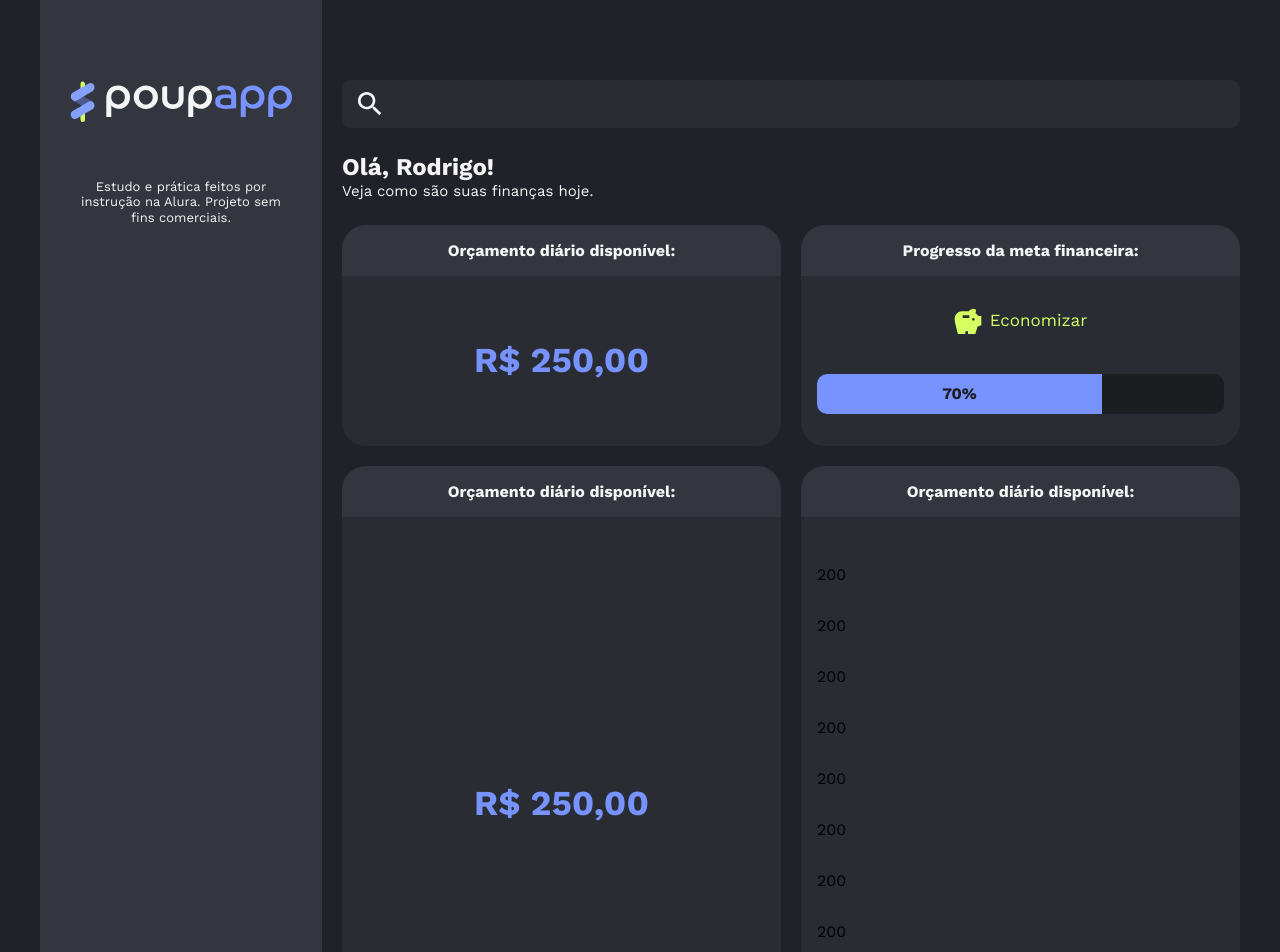
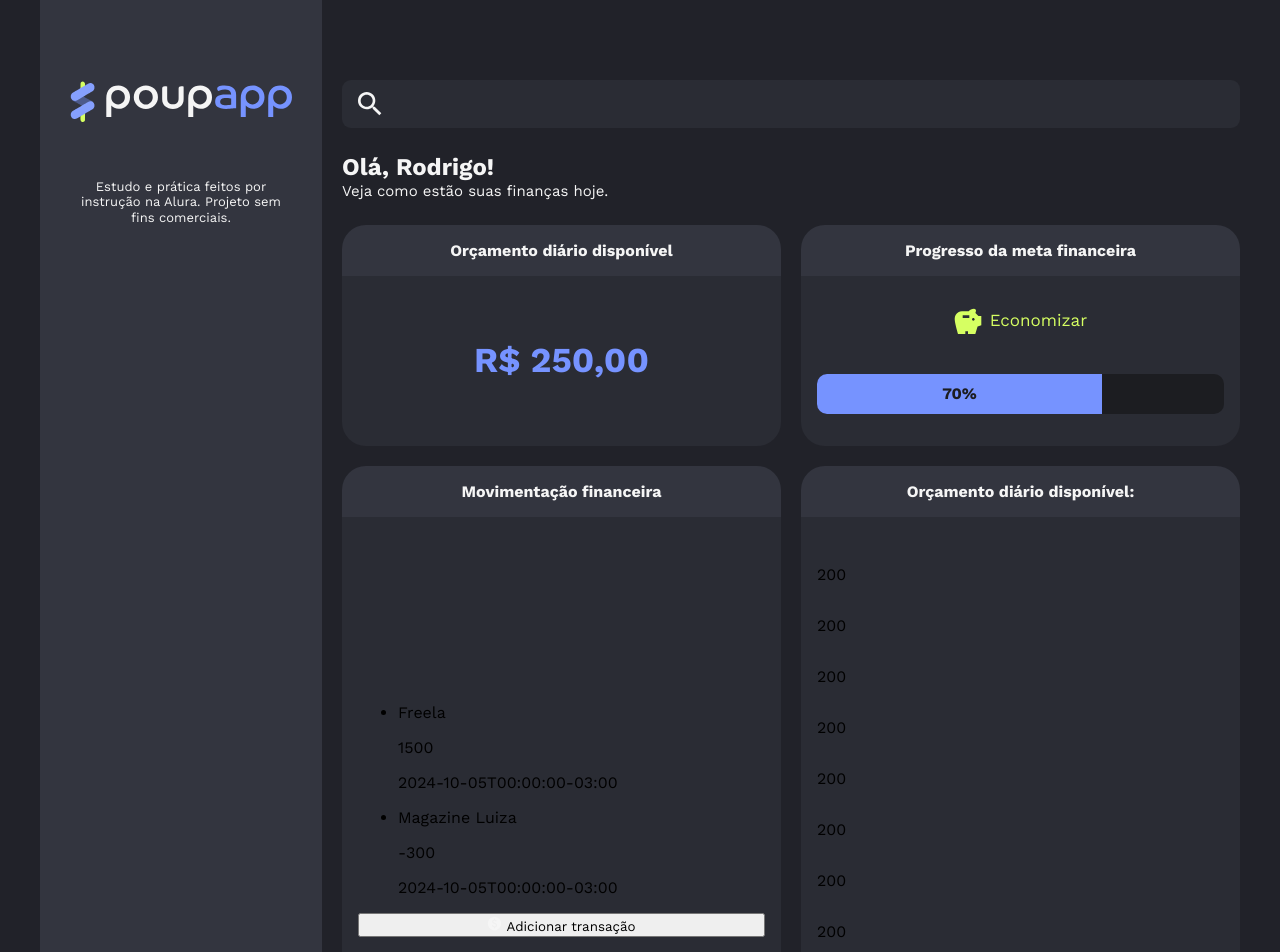
Before and after one commit to rodrigobispo/poupapp-cssmodules, a React (Vite) app: page / in a window 1280 px wide. Shown: the top 952 px of the page. Built offline with nearby package versions, Linux system fonts and the light colour scheme.

Commit message:
feat: estrutura de card movimentacao financeira; ajustes ortografia.

```diff
--- a/src/App.jsx
+++ b/src/App.jsx
@@ -7,6 +7,7 @@ import Card from './components/Card'
 import { DailyBudget } from './components/DailyBudget/index';
 import { SavingStatus } from './components/SavingsStatus'
 import styles from './app.module.css'
+import { Transactions } from './components/Transactions'
 
 function App() {
 
@@ -21,13 +22,13 @@ function App() {
               Olá, Rodrigo!
             </Typography>
             <Typography variant='body'>
-              Veja como são suas finanças hoje.
+              Veja como estão suas finanças hoje.
             </Typography>
           </div>
           <section className={styles.grid}>
             <Card>
               <Card.Header>
-                Orçamento diário disponível:
+                Orçamento diário disponível
               </Card.Header>
               <Card.Body>
                 <DailyBudget value={250} />
@@ -35,7 +36,7 @@ function App() {
             </Card>
             <Card>
               <Card.Header>
-                Progresso da meta financeira:
+                Progresso da meta financeira
               </Card.Header>
               <Card.Body>
                 <SavingStatus percent={70} />
@@ -43,10 +44,10 @@ function App() {
             </Card>
             <Card>
               <Card.Header>
-                Orçamento diário disponível:
+                Movimentação financeira
               </Card.Header>
               <Card.Body>
-                <DailyBudget value={250} />
+                <Transactions />
               </Card.Body>
             </Card>
             <Card>
--- /dev/null
+++ b/src/components/Button/index.jsx
@@ -0,0 +1,9 @@
+
+export const Button = ({ children, ...props }) => {
+
+  return (
+    <button {...props}>
+      {children}
+    </button>
+  )
+}
--- /dev/null
+++ b/src/components/TransactionItem/index.jsx
@@ -0,0 +1,14 @@
+
+export const TransactionItem = ({ item }) => {
+  return (
+    <div>
+      <div>
+        <p>{item.description}</p>
+        <p>{item.value}</p>
+      </div>
+      <div>
+        {item.date}
+      </div>
+    </div>
+  )
+}
--- /dev/null
+++ b/src/components/Transactions/index.jsx
@@ -0,0 +1,36 @@
+import { Button } from "../Button"
+import { IconCurrency } from "../icons"
+import { TransactionItem } from "../TransactionItem"
+
+export const Transactions = () => {
+
+  const items = [
+    {
+      "description": "Freela",
+      "value": 1500,
+      "date": '2024-10-05T00:00:00-03:00'
+    },
+    {
+      "description": "Magazine Luiza",
+      "value": -300,
+      "date": '2024-10-05T00:00:00-03:00'
+    },
+  ]
+
+  return (
+    <>
+      <ul>
+        {items.map((transactionItem, index) => {
+          return (
+            <li key={index}>
+              <TransactionItem item={transactionItem} />
+            </li>
+          )
+        })}
+      </ul>
+      <Button>
+        <IconCurrency /> Adicionar transação
+      </Button>
+    </>
+  )
+}
```
